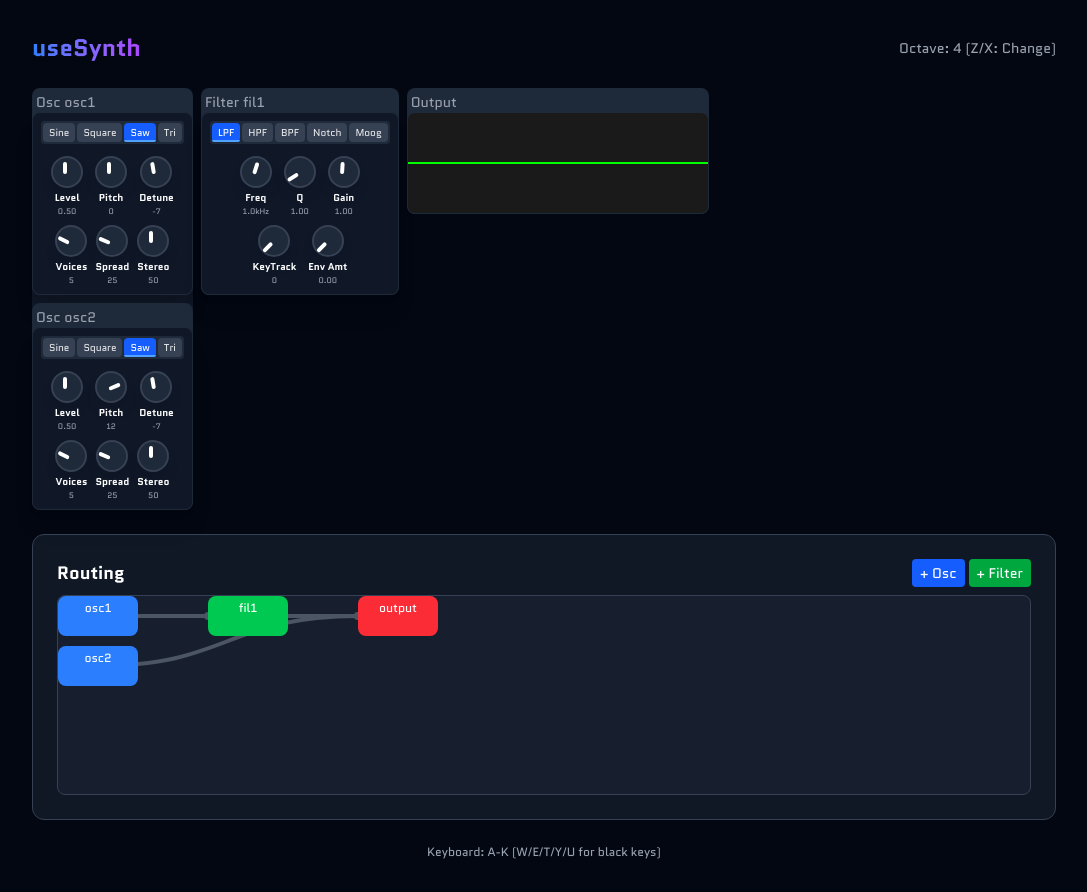
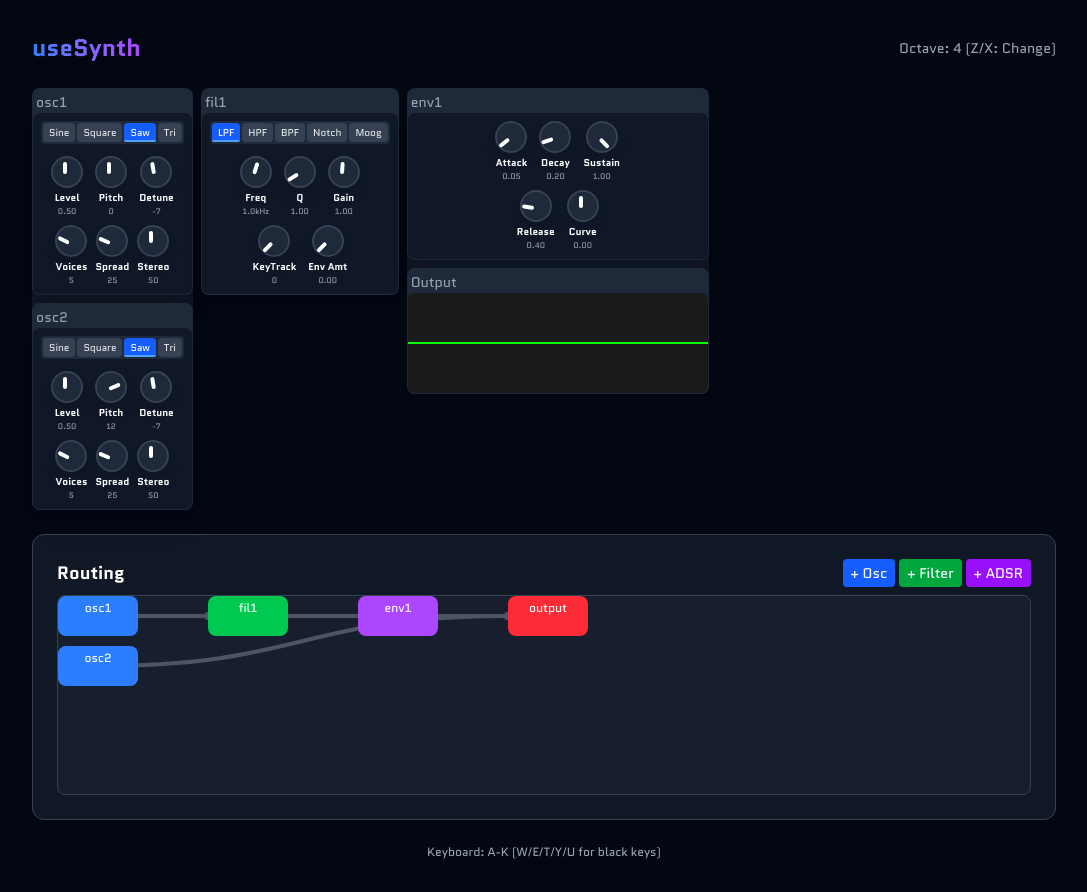
Before and after one commit to nexo-tech/use-synth, a Next.js app in the folder packages/example-app/: page / in a window 1280 px wide. Shown: the whole page, without its empty margins (96-1183 px from the left). Built offline with nearby package versions, Linux system fonts and the light colour scheme.

Commit message:
add envelope controls

```diff
--- a/packages/example-app/app/components/Routing.tsx
+++ b/packages/example-app/app/components/Routing.tsx
@@ -37,7 +37,7 @@ export default function Routing({ config, onConfigChange }: RoutingProps) {
   const [hoveredConnection, setHoveredConnection] = React.useState<{ from: string; to: string } | null>(null);
   const [hoveredComponent, setHoveredComponent] = React.useState<string | null>(null);
   const [showNewComponentModal, setShowNewComponentModal] = React.useState(false);
-  const [newComponentType, setNewComponentType] = React.useState<'oscillator' | 'filter'>('oscillator');
+  const [newComponentType, setNewComponentType] = React.useState<'oscillator' | 'filter' | 'envelope'>('oscillator');
 
   const handleMouseMove = (e: React.MouseEvent) => {
     if (connecting) {
@@ -90,16 +90,17 @@ export default function Routing({ config, onConfigChange }: RoutingProps) {
     });
   };
 
-  const handleAddComponent = (type: 'oscillator' | 'filter') => {
+  const handleAddComponent = (type: 'oscillator' | 'filter' | 'envelope') => {
     const newConfig = { ...config };
-    const prefix = type === 'oscillator' ? 'osc' : 'fil';
+    const prefix = type === 'oscillator' ? 'osc' : type === 'filter' ? 'fil' : 'env';
     let index = 1;
     let newId = `${prefix}${index}`;
 
     // Find the next available ID
     while (
       (type === 'oscillator' && newConfig.components.oscillators[newId]) ||
-      (type === 'filter' && newConfig.components.filters[newId])
+      (type === 'filter' && newConfig.components.filters[newId]) ||
+      (type === 'envelope' && newConfig.components.envelopes[newId])
     ) {
       index++;
       newId = `${prefix}${index}`;
@@ -110,11 +111,18 @@ export default function Routing({ config, onConfigChange }: RoutingProps) {
         type: 'sine',
         level: 0.5
       };
-    } else {
+    } else if (type === 'filter') {
       newConfig.components.filters[newId] = {
         type: 'lowpass',
         frequency: 1000,
         Q: 1
+      };
+    } else {
+      newConfig.components.envelopes[newId] = {
+        attack: 0.05,
+        decay: 0.2,
+        sustain: 1.0,
+        release: 0.4
       };
     }
 
@@ -129,6 +137,8 @@ export default function Routing({ config, onConfigChange }: RoutingProps) {
       delete newConfig.components.oscillators[id];
     } else if (id.startsWith('fil')) {
       delete newConfig.components.filters[id];
+    } else if (id.startsWith('env')) {
+      delete newConfig.components.envelopes[id];
     }
 
     // Remove any connections involving this component
@@ -145,6 +155,8 @@ export default function Routing({ config, onConfigChange }: RoutingProps) {
         return 'bg-blue-500';
       case 'filter':
         return 'bg-green-500';
+      case 'envelope':
+        return 'bg-purple-500';
       case 'output':
         return 'bg-red-500';
       default:
@@ -160,18 +172,25 @@ export default function Routing({ config, onConfigChange }: RoutingProps) {
     // Position oscillators
     Object.keys(config.components.oscillators).forEach(id => {
       positions[id] = { x: 0, y: y };
-      y += 50; // Reduced spacing
+      y += 50;
     });
 
     // Position filters
     y = 0;
     Object.keys(config.components.filters).forEach(id => {
-      positions[id] = { x: 150, y: y }; // Reduced horizontal spacing
+      positions[id] = { x: 150, y: y };
+      y += 50;
+    });
+
+    // Position envelopes
+    y = 0;
+    Object.keys(config.components.envelopes).forEach(id => {
+      positions[id] = { x: 300, y: y };
       y += 50;
     });
 
     // Position output
-    positions['output'] = { x: 300, y: Math.max(y - 50, 0) }; // Reduced horizontal spacing
+    positions['output'] = { x: 450, y: Math.max(y - 50, 0) };
 
     return positions;
   };
@@ -226,6 +245,12 @@ export default function Routing({ config, onConfigChange }: RoutingProps) {
             className="px-2 py-1 bg-green-600 text-white rounded text-sm hover:bg-green-700"
           >
             + Filter
+          </button>
+          <button
+            onClick={() => handleAddComponent('envelope')}
+            className="px-2 py-1 bg-purple-600 text-white rounded text-sm hover:bg-purple-700"
+          >
+            + ADSR
           </button>
         </div>
       </div>
@@ -291,7 +316,7 @@ export default function Routing({ config, onConfigChange }: RoutingProps) {
             key={id}
             onClick={() => {
               if (!connecting && id !== 'output') {
-                setConnecting({ from: id, type: id.startsWith('osc') ? 'oscillator' : 'filter' });
+                setConnecting({ from: id, type: id.startsWith('osc') ? 'oscillator' : id.startsWith('fil') ? 'filter' : 'envelope' });
               }
             }}
             onMouseEnter={() => {
@@ -307,7 +332,8 @@ export default function Routing({ config, onConfigChange }: RoutingProps) {
             className={`group absolute w-[80px] h-[40px] rounded-lg cursor-pointer ${
               id === 'output' ? getComponentColor('output') :
               id.startsWith('osc') ? getComponentColor('oscillator') :
-              getComponentColor('filter')
+              id.startsWith('fil') ? getComponentColor('filter') :
+              getComponentColor('envelope')
             } ${hoveredComponent === id ? 'ring-2 ring-white' : ''}`}
             style={{
               left: pos.x,
--- a/packages/example-app/app/page.tsx
+++ b/packages/example-app/app/page.tsx
@@ -5,6 +5,7 @@ import Osc from './components/Osc';
 import Filter from './components/Filter';
 import Oscilloscope from './components/Oscilloscope';
 import Routing from './components/Routing';
+import { Envelope } from './components/Envelope';
 
 interface EngineNode {
   type: string;
@@ -744,7 +745,7 @@ const baseConfig: UseSynthConfig = {
         unisonVoices: 5,
         unisonSpread: 25,
         unisonStereo: 50,
-        envelope: 'amp',
+        envelope: 'env1',
       },
       osc2: {
         type: 'sawtooth',
@@ -754,7 +755,7 @@ const baseConfig: UseSynthConfig = {
         unisonVoices: 5,
         unisonSpread: 25,
         unisonStereo: 50,
-        envelope: 'amp',
+        envelope: 'env1',
       },
     },
     filters: {
@@ -772,7 +773,7 @@ const baseConfig: UseSynthConfig = {
       vibrato: { type: 'sine', rate: 5, sync: false },
     },
     envelopes: {
-      amp: { attack: 0.05, decay: 0.2, sustain: 1.0, release: 0.4 },
+      env1: { attack: 0.05, decay: 0.2, sustain: 1.0, release: 0.4 },
     },
   },
   routing: [
@@ -912,6 +913,23 @@ export default function OscillatorPage() {
     }
   };
 
+  const handleEnvelopeConfigChange = (envId: string, newConfig: Partial<EnvelopeConfig>) => {
+    if (!synth.current) return;
+
+    const conf = synth.current.getCurrentConfig()
+    // Update the config in place
+    const envConfig = conf.components.envelopes[envId];
+    for (let key in newConfig) {
+      (envConfig as any)[key] = (newConfig as any)[key];
+    }
+    // Update the envelope instance directly
+    const envNode = synth.current?.components.get(envId) as ADSREnvelope;
+    if (envNode) {
+      envNode.config = { ...envNode.config, ...newConfig };
+      updateUI(x => x + 1)
+    }
+  };
+
   const handleConfigChange = (newConfig: UseSynthConfig) => {
     setCurrentConfig(newConfig);
     if (synth.current) {
@@ -938,11 +956,10 @@ export default function OscillatorPage() {
           {/* Left Column - Oscillators */}
           <div className="col-span-3">
             <div className="bg-gray-800/50 rounded-xl  border-gray-700">
-              {/* <h2 className="text-lg font-semibold mb-4 text-gray-300">Oscillators</h2> */}
               <div className="flex flex-col gap-2">
                 {currentConfig?.components.oscillators && Object.entries(currentConfig.components.oscillators).map(([id, config]) => (
                   <div key={id} className="bg-gray-800 rounded-lg border-gray-700 ">
-                    <h3 className="text-sm font-quantico pt-1 pl-1 text-gray-400">Osc {id}</h3>
+                    <h3 className="text-sm font-quantico pt-1 pl-1 text-gray-400">{id}</h3>
                     <Osc
                       config={config}
                       onConfigChange={(newConfig) => handleOscConfigChange(id, newConfig)}
@@ -959,7 +976,7 @@ export default function OscillatorPage() {
               <div className="flex flex-col gap-2">
                 {currentConfig?.components.filters && Object.entries(currentConfig.components.filters).map(([id, config]) => (
                   <div key={id} className="bg-gray-800 rounded-lg border-gray-700">
-                    <h3 className="text-sm font-quantico pt-1 pl-1 text-gray-400">Filter {id}</h3>
+                    <h3 className="text-sm font-quantico pt-1 pl-1 text-gray-400">{id}</h3>
                     <Filter
                       config={config}
                       onConfigChange={(newConfig) => handleFilterConfigChange(id, newConfig)}
@@ -970,10 +987,19 @@ export default function OscillatorPage() {
             </div>
           </div>
 
-          {/* Right Column - Visuals */}
+          {/* Right Column - Envelopes */}
           <div className="col-span-3">
             <div className="bg-gray-800/50 rounded-xl border-gray-700">
               <div className="flex flex-col gap-2">
+                {currentConfig?.components.envelopes && Object.entries(currentConfig.components.envelopes).map(([id, config]) => (
+                  <div key={id} className="bg-gray-800 rounded-lg border-gray-700">
+                    <h3 className="text-sm font-quantico pt-1 pl-1 text-gray-400">{id}</h3>
+                    <Envelope
+                      config={config}
+                      onConfigChange={(newConfig) => handleEnvelopeConfigChange(id, newConfig)}
+                    />
+                  </div>
+                ))}
                 {masterGainRef.current && (
                   <div className="bg-gray-800 rounded-lg border-gray-700">
                     <h3 className="text-sm font-quantico pt-1 pl-1 text-gray-400">Output</h3>
```
